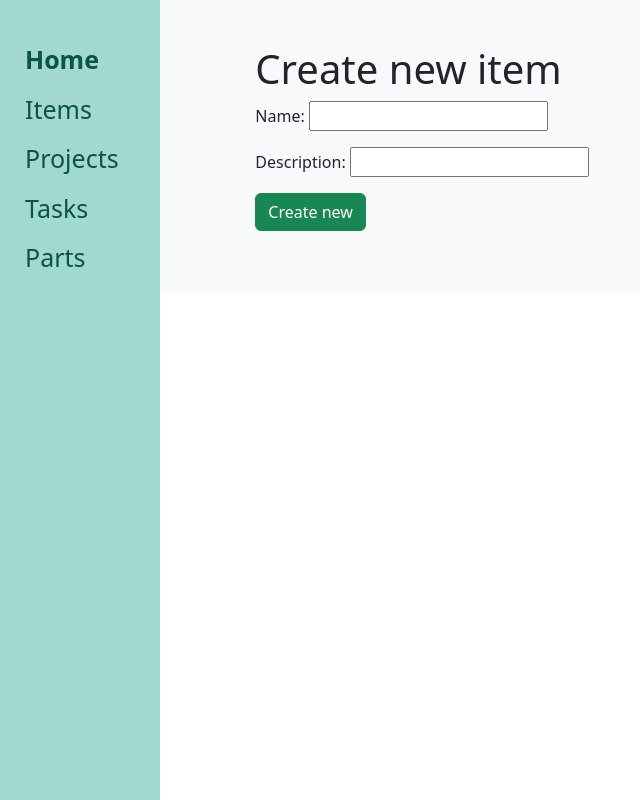
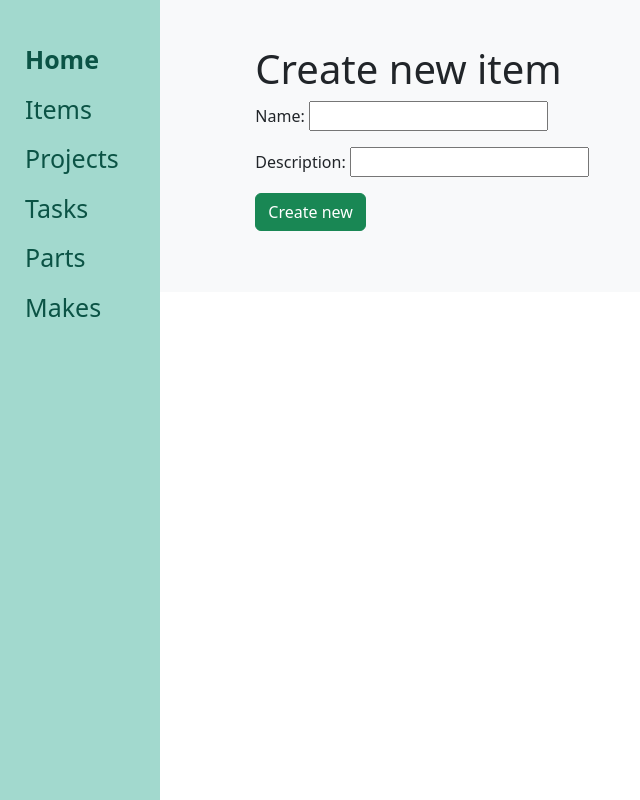
Before and after one commit to dahol/invpy, a Django app: page /create_item in a window 1280 px wide. Shown: the whole page, without its empty margins (0-640 px from the left). Run offline with Django 4.2, Linux system fonts and the light colour scheme.

Commit message:
added makes menu item

```diff
--- a/inventory/templates/inventory/base.html
+++ b/inventory/templates/inventory/base.html
@@ -56,6 +56,7 @@
         <a href="/project/all" class="text-decoration-none">Projects</a>
         <a href="/task/all" class="text-decoration-none">Tasks</a>
         <a href="/part/all" class="text-decoration-none">Parts</a>
+        <a href="/make/all" class="text-decoration-none">Makes</a>
       </div>
       <div class="main">
         <div class="row justify-content-center">
```
